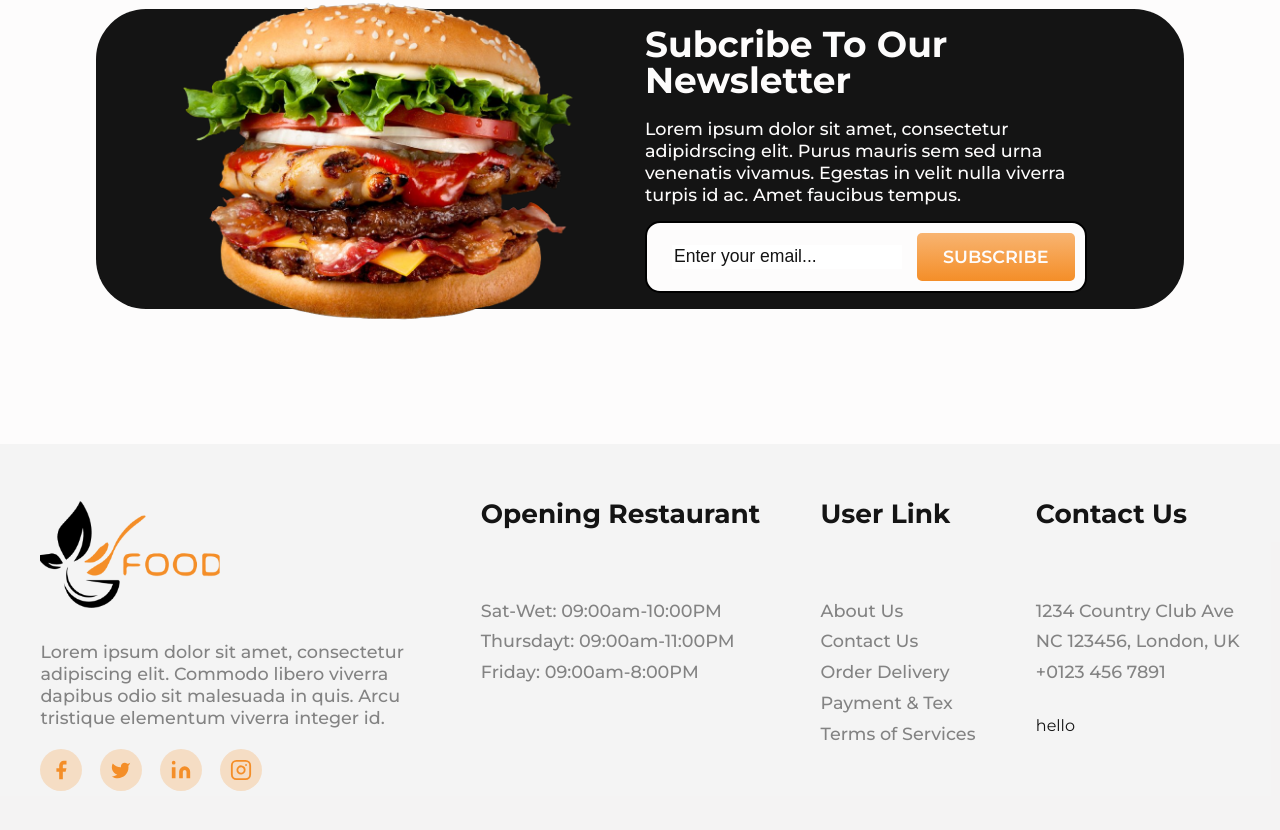
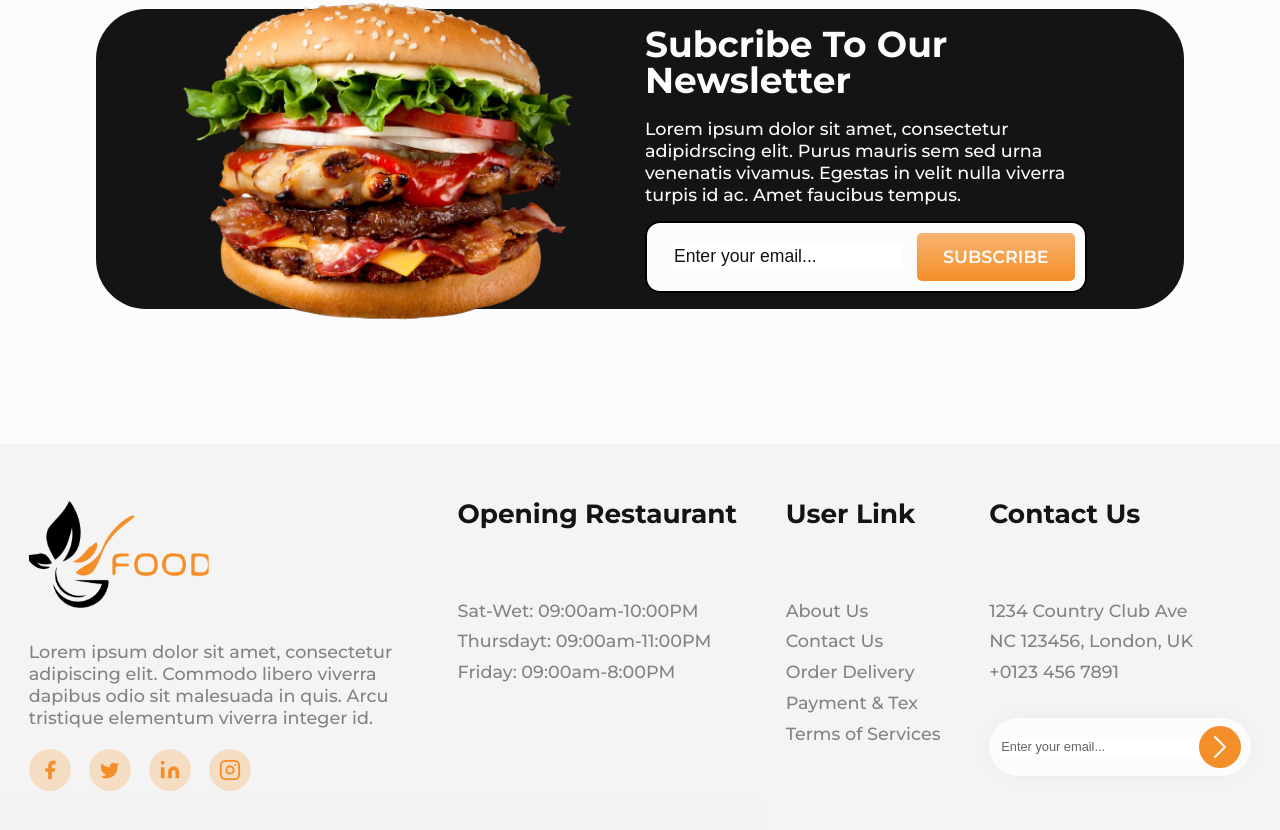
Before and after one commit to Aurelie-Runser/FOOD-Restaurant--React, a React (Vite) app: page / in a window 1280 px wide. Shown: the part 2507-3337 px from the top of the page. Built offline with nearby package versions, Linux system fonts and the light colour scheme; no server answers.

Commit message:
ajout de la version small du EmailInput

```diff
--- a/src/components/emailInput/EmailInput.tsx
+++ b/src/components/emailInput/EmailInput.tsx
@@ -1,4 +1,6 @@
-import './EmailInput.css'
+import Icon from '../icons/Icon'
+import './EmailInputBig.css'
+import './EmailInputSmall.css'
 
 export default function EmailInput({size}:{size?: string}) {
 
@@ -11,12 +13,13 @@ export default function EmailInput({size}:{size?: string}) {
 
     return size == 'big' ? (
         <form onSubmit={formSubmit} className='emailInput-big'>
-            <input type="email" name="subscriber" placeholder='Enter your email...' required className='emailInput-big--input p'/>
+            <input type="email" name="subscriber" placeholder='Enter your email...' required className='p emailInput-big--input'/>
                 <button className='emailInput-big--button h5'>Subscribe</button>
         </form>
     ) : (
-        <div>
-            hello
-        </div>
+        <form onSubmit={formSubmit} className='emailInput-small'>
+            <input type="email" name="subscriber" placeholder='Enter your email...' required className='p-small emailInput-small--input'/>
+            <Icon name="chevron" size="medium" color="orangeWhite" />
+        </form>
     )
 }
--- /dev/null
+++ b/src/components/emailInput/EmailInputSmall.css
@@ -0,0 +1,23 @@
+.emailInput-small{
+    display: flex;
+    align-items: center;
+    width: fit-content;
+    height: fit-content;
+    background: var(--c-white);
+    padding: 8px 10px;
+    border-radius: 32.5px;
+    box-shadow: 0 0 15px var(--c-gray20);
+}
+
+.emailInput-small--input{
+    border: none;
+    width: 200px;
+}
+
+.emailInput-small--input:focus{
+    outline: none;
+}
+
+.emailInput-small--input::placeholder{
+    color: #646464;
+}
```
Also changed, not shown: src/components/emailInput/EmailInputBig.css (renamed from src/components/emailInput/EmailInput.css).
